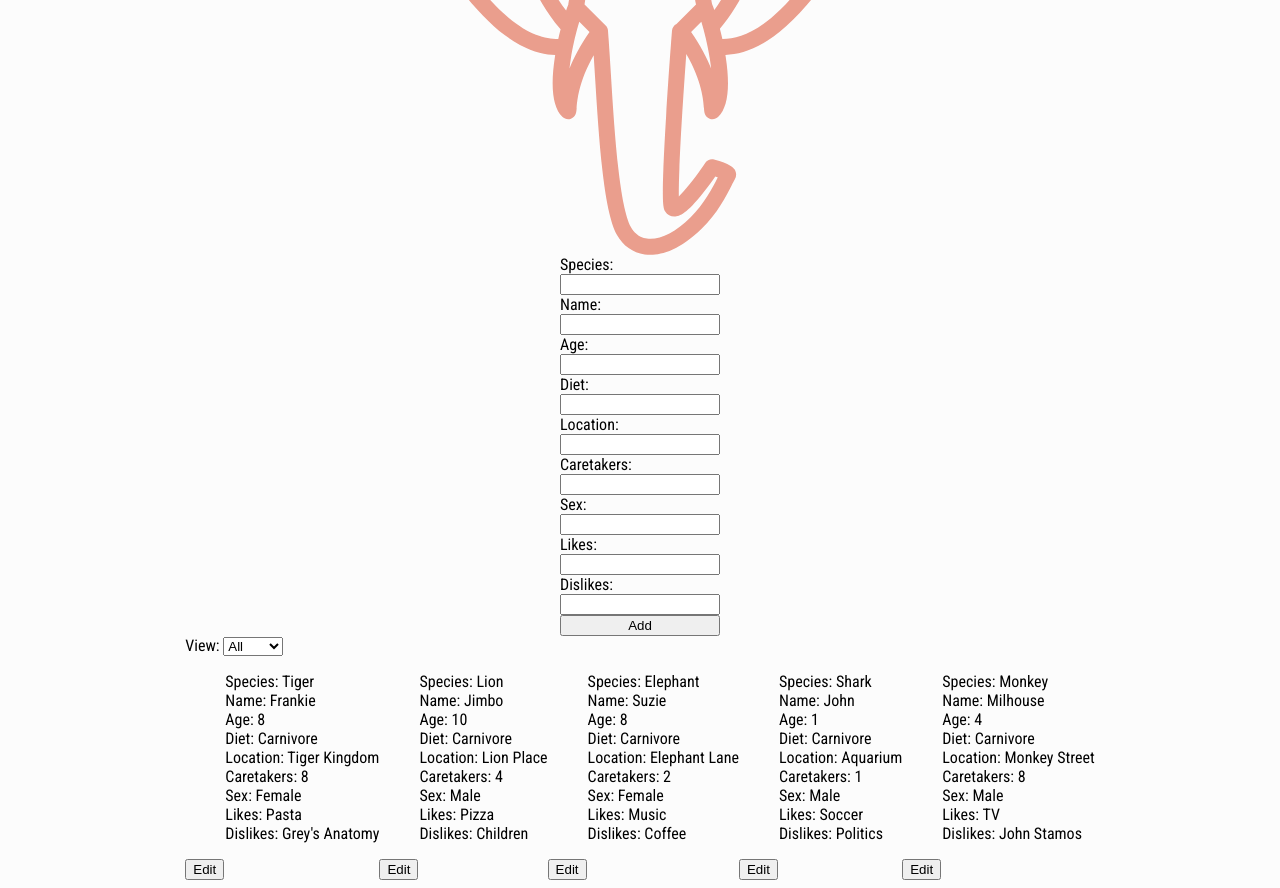
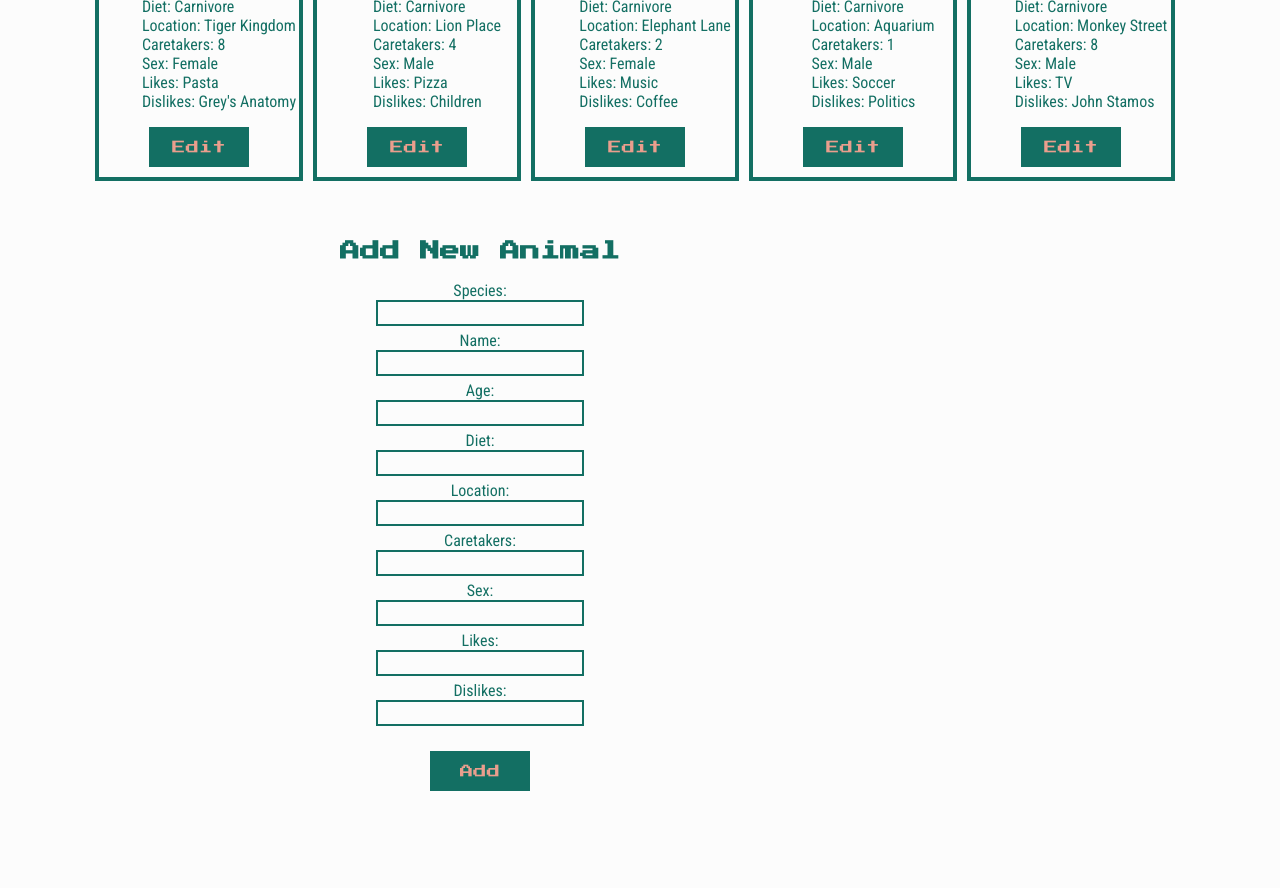
Before and after one commit to tbssnch/at-the-zoo, an Angular app: page / in a window 1280 px wide. Shown: the part 340-1228 px from the top of the page. After the commit the page ends 1159 px from the top, so only its background shows below. Built offline with nearby package versions, Linux system fonts and the light colour scheme.

Commit message:
add styling

```diff
--- a/src/app/add-animal.component.ts
+++ b/src/app/add-animal.component.ts
@@ -5,6 +5,7 @@ import { Animal } from './animal.model';
   selector: 'add-animal',
   template: `
       <div class="add-form">
+        <h3>Add New Animal</h3>
         <label>Species: </label>
         <input #newSpecies>
         <label>Name: </label>
--- a/src/app/animal-list.component.ts
+++ b/src/app/animal-list.component.ts
@@ -4,14 +4,16 @@ import { Animal } from './animal.model';
 @Component ({
   selector: 'animal-list',
   template: `
+    <div class="selector">
     <label>View: </label>
-    <select (change)="onChange($event.target.value)">
-      <option value="all">All</option>
-      <option value="young">Young</option>
-      <option value="adult">Adult</option>
-    </select>
-    <div class="row animal-list">
-      <div class="animals col-lg-4 center-block" *ngFor="let animal of childAnimalList | animalAge:filterByAge">
+      <select (change)="onChange($event.target.value)">
+        <option value="all">All</option>
+        <option value="young">Young</option>
+        <option value="adult">Adult</option>
+      </select>
+    </div>
+    <div class="animal-list">
+      <div class="animals" *ngFor="let animal of childAnimalList | animalAge:filterByAge">
         <ul>
           <li>Species: {{animal.species}} </li>
           <li>Name: {{animal.name}} </li>
--- a/src/app/app.component.ts
+++ b/src/app/app.component.ts
@@ -6,16 +6,18 @@ import { Animal } from './animal.model';
   template: `
       <link href="https://fonts.googleapis.com/css?family=Press+Start+2P|Roboto+Condensed" rel="stylesheet">
       <div class="container">
+      <img src="assets/elephant-head.svg">
         <h1>AT THE ZOO</h1>
-        <img src="./../img/elephant-head.svg" alt="icon">
-        <div class="add-form">
-          <add-animal (newAnimalSender)="addAnimal($event)"></add-animal>
-        </div>
         <div class="animal-list">
           <animal-list [childAnimalList]="masterAnimalList" (clickSender)="editAnimal($event)"></animal-list>
         </div>
-        <div class="edit-form">
-          <edit-animal [childSelectedAnimal]="selectedAnimal" (clickSender)="doneButton($event)"></edit-animal>
+        <div class="form-container">
+          <div class="add-form">
+          <add-animal (newAnimalSender)="addAnimal($event)"></add-animal>
+          </div>
+          <div class="edit-form">
+            <edit-animal [childSelectedAnimal]="selectedAnimal" (clickSender)="doneButton($event)"></edit-animal>
+          </div>
         </div>
       </div>
   `,
--- a/src/app/edit-animal.component.ts
+++ b/src/app/edit-animal.component.ts
@@ -4,8 +4,8 @@ import { Animal } from './animal.model';
 @Component ({
   selector: 'edit-animal',
   template: `
-    <div class="form" *ngIf="childSelectedAnimal">
-
+    <div class="edit-form" *ngIf="childSelectedAnimal">
+        <h3>Edit Animal</h3>
         <label>Species: </label>
         <input [(ngModel)]="childSelectedAnimal.species">
         <label>Name: </label>
--- a/src/styles.css
+++ b/src/styles.css
@@ -5,8 +5,14 @@ body {
 
 h1 {
   font-family: 'Press Start 2P', cursive;
+  font-size: 6vh;
   color: #136F63;
 }
+
+img {
+  width: 100px;
+}
+
 .container {
   display: flex;
   flex-direction: column;
@@ -14,29 +20,133 @@ h1 {
   align-items: center;
 }
 
+.form-container {
+  display: flex;
+  justify-content: flex-start;
+}
+
 .add-form {
   display: flex;
   flex-direction: column;
   justify-content: center;
-  width: 20vh;
+  align-items: center;
+  margin-top: 20px;
+  width: 40vh;
   font-family: 'Roboto Condensed', sans-serif;
+}
+
+.add-form h3 {
+  font-family: 'Press Start 2P', cursive;
+  font-size: 20px;
+  color: #136F63;
+}
+
+.add-form label {
+  color: #136F63;
+}
+
+.selector select {
+  background: none;
+  border: 2px solid #136F63;
+  font-family: 'Press Start 2P', cursive;
+  color: #136F63;
+  height: 30px;
+  width: 100px;
+}
+
+.selector label {
+  color: #136F63;
+}
+
+.add-form button {
+  margin-top: 20px;
+  margin-bottom: 20px;
+  background: #136F63;
+  border: 4px solid #136F63;
+  color: #EA9E8D;
+  font-family: 'Press Start 2P', cursive;
+  height: 40px;
+  width: 100px;
+}
+
+.add-form input {
+  background: none;
+  border: 2px solid #136F63;
+  height: 20px;
+  margin-bottom: 5px;
+  width: 200px;
 }
 
 .animal-list {
   display: flex;
   flex-direction: row;
+  justify-content: center;
+  align-items: center;
   font-family: 'Roboto Condensed', sans-serif;
+}
 
+.animals {
+  display: flex;
+  flex-direction: column;
+  justify-content: center;
+  align-items: center;
+  width: 200px;
+  border: 4px solid #136F63;
+  margin-top: 10px;
+  margin-right: 10px;
+  color: #136F63;
 }
 
 .animal-list ul {
   list-style: none;
 }
 
+.animal-list button {
+  background: #136F63;
+  border: 4px solid #136F63;
+  color: #EA9E8D;
+  font-family: 'Press Start 2P', cursive;
+  height: 40px;
+  width: 100px;
+  margin-bottom: 10px;
+}
+
 .edit-form {
   display: flex;
   flex-direction: column;
   justify-content: center;
-  width: 20vh;
+  align-items: center;
+  margin-top: 20px;
+  width: 40vh;
   font-family: 'Roboto Condensed', sans-serif;
 }
+
+.edit-form h3 {
+  font-family: 'Press Start 2P', cursive;
+  font-size: 20px;
+  color: #136F63;
+}
+
+.edit-form button {
+  margin-top: 20px;
+  margin-bottom: 20px;
+  background: #136F63;
+  border: 4px solid #136F63;
+  color: #EA9E8D;
+  font-family: 'Press Start 2P', cursive;
+  height: 40px;
+  width: 100px;
+}
+
+.edit-form input {
+  background: none;
+  border: 2px solid #136F63;
+  color: #136F63;
+  height: 20px;
+  margin-bottom: 5px;
+  width: 200px;
+}
+
+.edit-form label {
+  color: #136F63;
+}
```
Also changed, not shown: src/assets/elephant-head.svg (renamed from src/img/elephant-head.svg), 1 other file (tests, documents, lock files or other folders).
